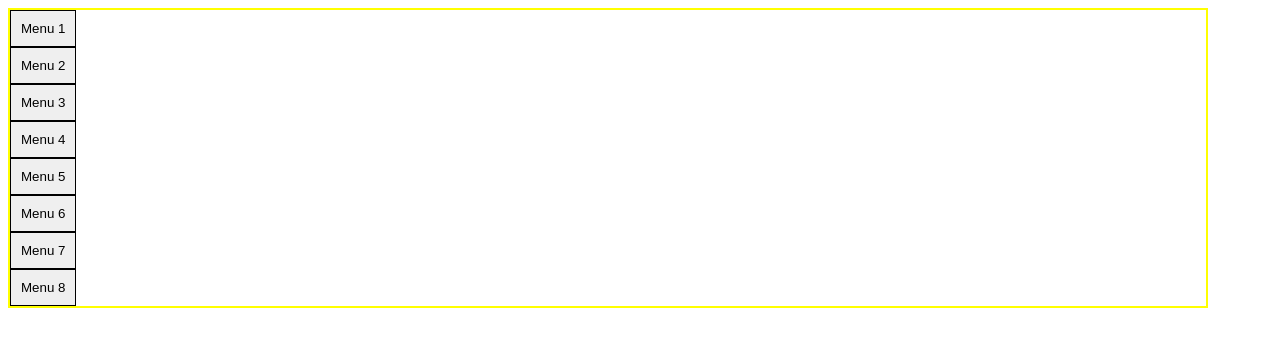
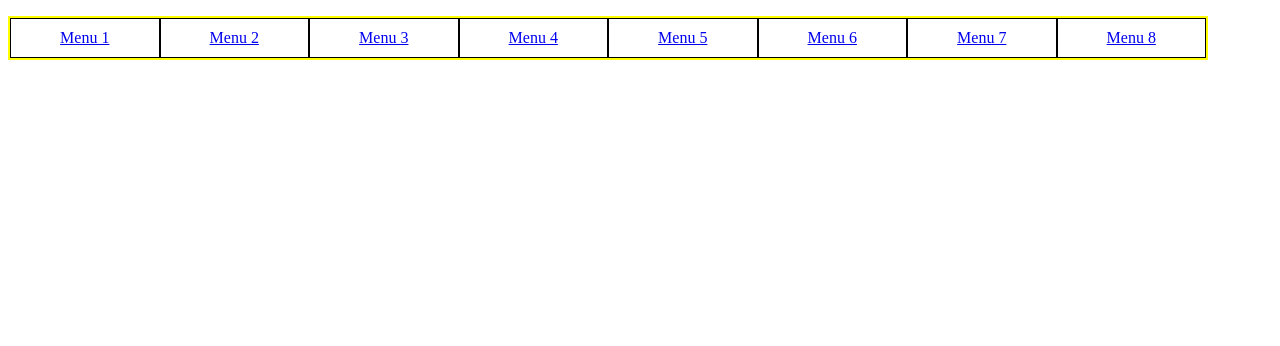
Before and after one commit to angeldelucas/PEC3_HTML_CSS, a plain HTML site: page index.html in a window 1280 px wide. Drawn offline with Linux system fonts and the light colour scheme.

Commit message:
Update index.html

```diff
--- a/index.html
+++ b/index.html
@@ -7,15 +7,18 @@
     <title>Document</title>
 </head>
 <body>
-    <nav class="menu">
-        <button class="menuButton">Menu 1</button>
-        <button class="menuButton">Menu 2</button>
-        <button class="menuButton">Menu 3</button>
-        <button class="menuButton">Menu 4</button>
-        <button class="menuButton">Menu 5</button>
-        <button class="menuButton">Menu 6</button>
-        <button class="menuButton">Menu 7</button>
-        <button class="menuButton">Menu 8</button>
+    <nav>
+        <ul  class="menu">
+
+            <li class="menuButton"><a href="#">Menu 1</a></li>
+            <li class="menuButton"><a href="#">Menu 2</a></li>
+            <li class="menuButton"><a href="#">Menu 3</a></li>
+            <li class="menuButton"><a href="#">Menu 4</a></li>
+            <li class="menuButton"><a href="#">Menu 5</a></li>
+            <li class="menuButton"><a href="#">Menu 6</a></li>
+            <li class="menuButton"><a href="#">Menu 7</a></li>
+            <li class="menuButton"><a href="#">Menu 8</a></li>
+        </ul>
     </nav>
 </body>
 </html>
```
